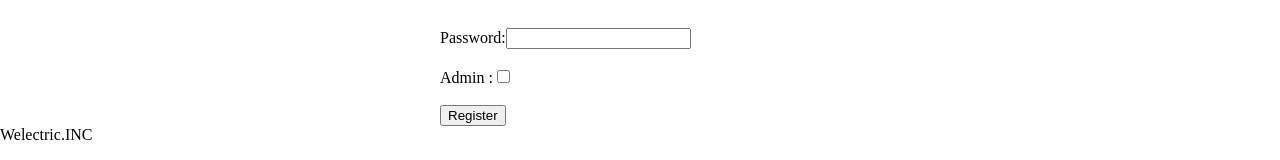
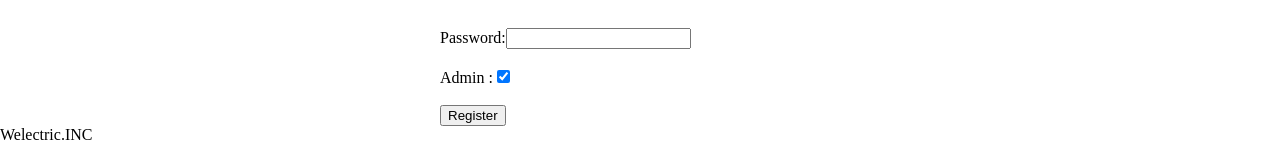
Before and after one commit to gmsai12345/ecommerce_sports_clone, a Next.js app: page /register in a window 1280 px wide. Shown: the part 167-327 px from the top of the page. Built offline with nearby package versions, Linux system fonts and the light colour scheme.

Commit message:
login api! and cart!

```diff
--- a/pages/register.js
+++ b/pages/register.js
@@ -7,8 +7,7 @@ const Register = () => {
   const [email, setEmail] = useState('');
   const [password, setPassword] = useState('');
 
-  const handleSubmit = async (event) => {
-    event.preventDefault();
+  const handleSubmit = async () => {
     const user = { name, email, password,isAdmin};
     try {
       const response = await axios.post('/api/register', user);
@@ -46,7 +45,7 @@ const Register = () => {
       <br/>
       <label style={{ margin: '1em 0' }}>
         Admin :
-         <input type="checkbox" value={isAdmin} onClick={(e) => setIsAdmin('true')} />
+        <input type="checkbox" checked={isAdmin} onChange={(e) => setIsAdmin(e.target.checked)} />
       </label>
       <br/>
       <br/>
```
